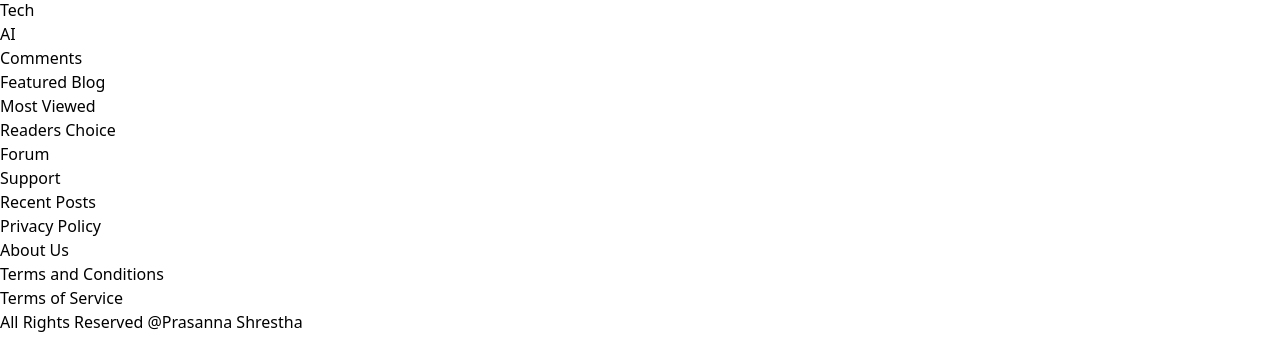
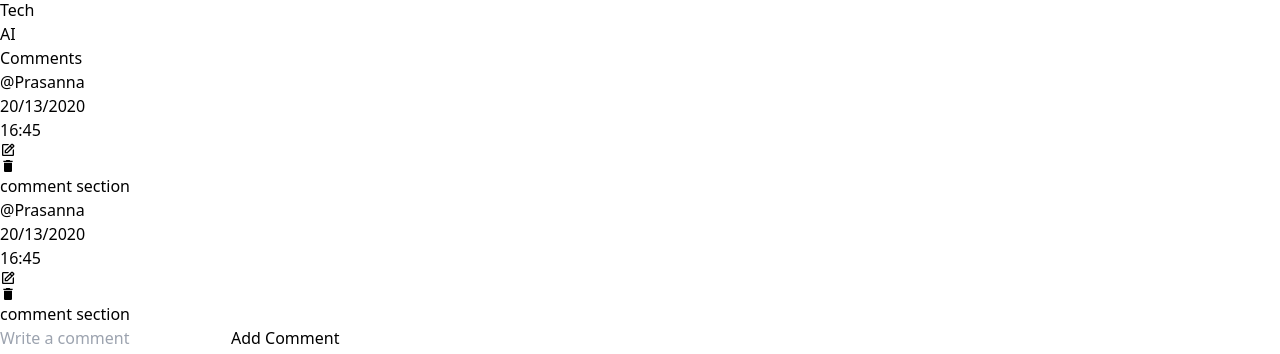
Before and after one commit to prasannashrestha1/Blog-App-MERN-, a React (Vite) app in the folder frontend/: page /posts/post/1 in a window 1280 px wide. Shown: the part 598-952 px from the top of the page. Built offline with nearby package versions, Linux system fonts and the light colour scheme.

Commit message:
createpost page

```diff
--- a/frontend/src/App.jsx
+++ b/frontend/src/App.jsx
@@ -3,6 +3,7 @@ import Home from './pages/Home';
 import Login from './pages/Login';
 import Register from './pages/Register';
 import PostDetails from './pages/PostDetails';
+import CreatePosts from './pages/CreatePosts';
 
 function App() {
  return (
@@ -12,6 +13,7 @@ function App() {
     <Route exact path='/' element={<Home />} />
     <Route exact path='/login' element={<Login />} />
     <Route exact path='/register' element={<Register />} />
+    <Route exact path='/write' element={<CreatePosts />} />
     <Route exact path='/posts/post/:id' element={<PostDetails />} />
   </Routes>
 </div>
--- a/frontend/src/components/Navbar.jsx
+++ b/frontend/src/components/Navbar.jsx
@@ -6,7 +6,7 @@ function Navbar() {
 const user = false;
 
   return (
-    <div className="flex items-center justify-between px-6 md:px-[200px] py-4">
+    <div className="flex items-center justify-between px-6 md:px-[200px] py-4 bg-slate-300">
       <h1 className="text-lg md:text-xl font-extrabold">
         <Link to={"/"}>Blog Market</Link>
       </h1>
--- /dev/null
+++ b/frontend/src/pages/CreatePosts.jsx
@@ -0,0 +1,58 @@
+import { useState } from "react";
+import Navbar from "../components/Navbar";
+import Footer from "../components/Footer";
+import {ImCross} from 'react-icons/im';
+
+
+function CreatePosts() {
+const [cat, setCat] = useState("");
+const [cats, setCats] = useState([]);
+
+const addCategory = () => {
+let updatedCats = [...cats];
+updatedCats.push(cat);
+// setCat("");
+setCats(updatedCats)
+}
+
+const deleteCategory = () => {
+    let updatedCats = [...cats]
+    updatedCats.splice(cat)
+    setCats(updatedCats)
+}
+
+
+  return (
+    <div>
+      <Navbar />
+      <div className="px-6 md:px-[200px] mt-8">
+        <h1 className="font-bold md:text-2xl text xl mt-8"> Create a Post</h1>
+        <form className="w-full flex flex-col space-y-4 md:space-y-8 mt-4">
+            <input type="text" placeholder="Enter Post Title" className="px-4 py-2 outline-none " />
+            <input type="file" placeholder="Enter Post Title" className="px-4" />
+            <div className="flex flex-col ">
+                <div className="flex items-center space-x-4 md:space-x-8">
+                    <input value={cat} onChange={(e)=>setCat(e.target.value)} type="text" placeholder="Enter post Category" className="px-4 py-2 outline-none" />
+                    <div onClick={addCategory} className="bg-black text-sm text-white px-4 py-2 font-semibold cursor-pointer rounded-md">Add</div>
+                </div>
+
+                {/* categories */}
+                <div className="flex px-4 mt-3">
+                    {cats?.map((a,i) => {
+                        <div key={i} className="flex justify-center items-center space-x-2 mr-4 bg-gray-200 px-2 py-1 rounded-md">
+                        <p>{a}</p>
+                        <p onClick={deleteCategory} className="text-white bg-black rounded-full cursor-pointer p-1 text-sm"><ImCross /></p>
+                    </div>
+                    })}
+                </div>
+            </div>
+            <textarea className="px-4 py-2 outline-none bg-slate-100 rounded-sm" placeholder="Enter the Post Descripition" cols="30" rows="15"></textarea>
+            <button className="bg-black w-full md:w-[20%] mx-auto text-white font-semibold px-4 py-2 md:text-xl text-lg ">Create a Post</button>
+        </form>
+      </div>
+      <Footer />
+    </div>
+  );
+}
+
+export default CreatePosts;
--- a/frontend/src/pages/PostDetails.jsx
+++ b/frontend/src/pages/PostDetails.jsx
@@ -47,11 +47,49 @@ function PostDetails() {
           </div>
         </div>
         <div className="flex flex-col mt-4">
-            <h3 className="mt-6 mb-4 font-semibold ">Comments</h3>
-            {/* comment */}
-            <div className="px-2 py-2 bg-gray-200 rounded-lg">
-
+          <h3 className="mt-6 mb-4 font-semibold ">Comments</h3>
+          {/* comment */}
+          <div className="px-2 py-2 bg-gray-200 rounded-lg my-2">
+            <div className="flex items-center justify-between">
+              <h3 className="font-bold text-gray-600">@Prasanna</h3>
+              <div className="flex justify-center items-center space-x-4">
+                <p className="text-gray-500 text-sm"> 20/13/2020</p>
+                <p className="text-gray-500 text-sm"> 16:45</p>
+                <div className="flex items-center justify-center space-x-2">
+                  <p>
+                    <BiEdit />
+                  </p>
+                  <p>
+                    <MdDelete />
+                  </p>
+                </div>
+              </div>
             </div>
+            <p className="px-4 mt-2 ">comment section</p>
+          </div>
+          <div className="px-2 py-2 bg-gray-200 rounded-lg my-2">
+            <div className="flex items-center justify-between">
+              <h3 className="font-bold text-gray-600">@Prasanna</h3>
+              <div className="flex justify-center items-center space-x-4">
+                <p className="text-gray-500 text-sm"> 20/13/2020</p>
+                <p className="text-gray-500 text-sm"> 16:45</p>
+                <div className="flex items-center justify-center space-x-2">
+                  <p>
+                    <BiEdit />
+                  </p>
+                  <p>
+                    <MdDelete />
+                  </p>
+                </div>
+              </div>
+            </div>
+            <p className="px-4 mt-2 ">comment section</p>
+          </div>
+        </div>
+        {/* Write a Comment */}
+        <div className=" w-full flex flex-col mt-4 md:flex-row rounded-sm ">
+        <input type="text" placeholder="Write a comment" className="md:w-[80%] outline-none px-4 mt-4 p-4 md:mt-0 text-black rounded-sm " />
+        <button className=" text-white text-sm bg-black px-2 py-2 md:w-[20%] mt-4 md:mt-0">Add Comment</button>
         </div>
       </div>
       <Footer />
```
